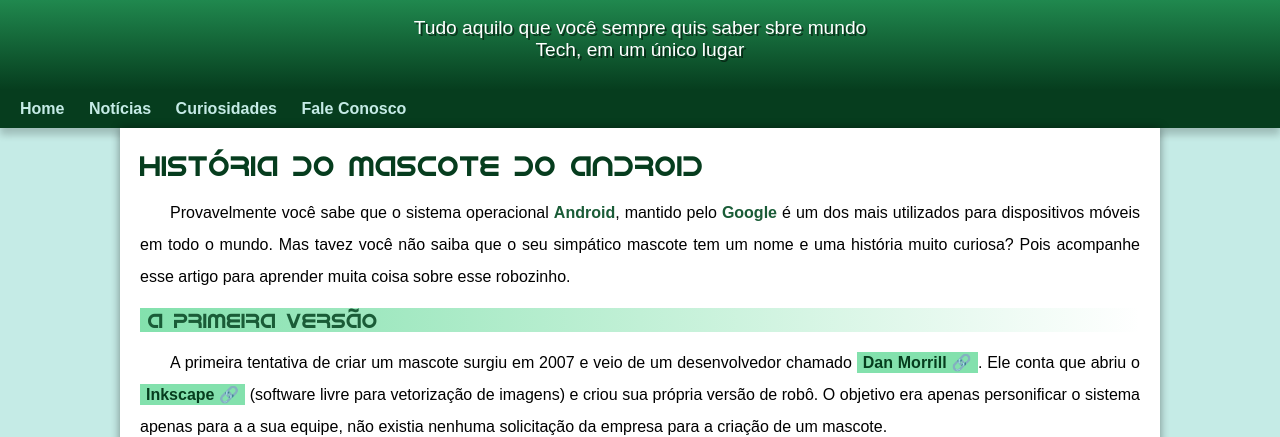
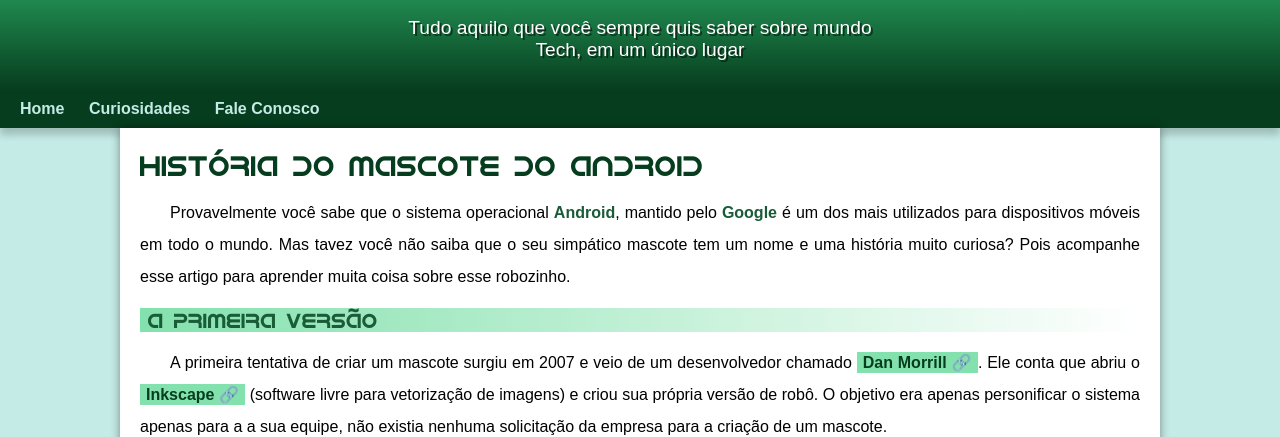
Before and after one commit to camilaserrani/html-css, a plain HTML site: page desafios/d010/index.html in a window 1280 px wide. Shown: the part 100-537 px from the top of the page. Drawn offline with Linux system fonts and the light colour scheme.

Commit message:
correção html

```diff
--- a/desafios/d010/index.html
+++ b/desafios/d010/index.html
@@ -12,13 +12,12 @@
     <header>
       <h1>Curiosidades de Tecnologia</h1>
       <p>
-        Tudo aquilo que você sempre quis saber sbre mundo Tech, em um único lugar
+        Tudo aquilo que você sempre quis saber sobre mundo Tech, em um único lugar
       </p>
     </header>
 
     <nav>
       <a href="#">Home</a>
-      <a href="#">Notícias</a>
       <a href="#">Curiosidades</a>
       <a href="#">Fale Conosco</a>
     </nav>
```
